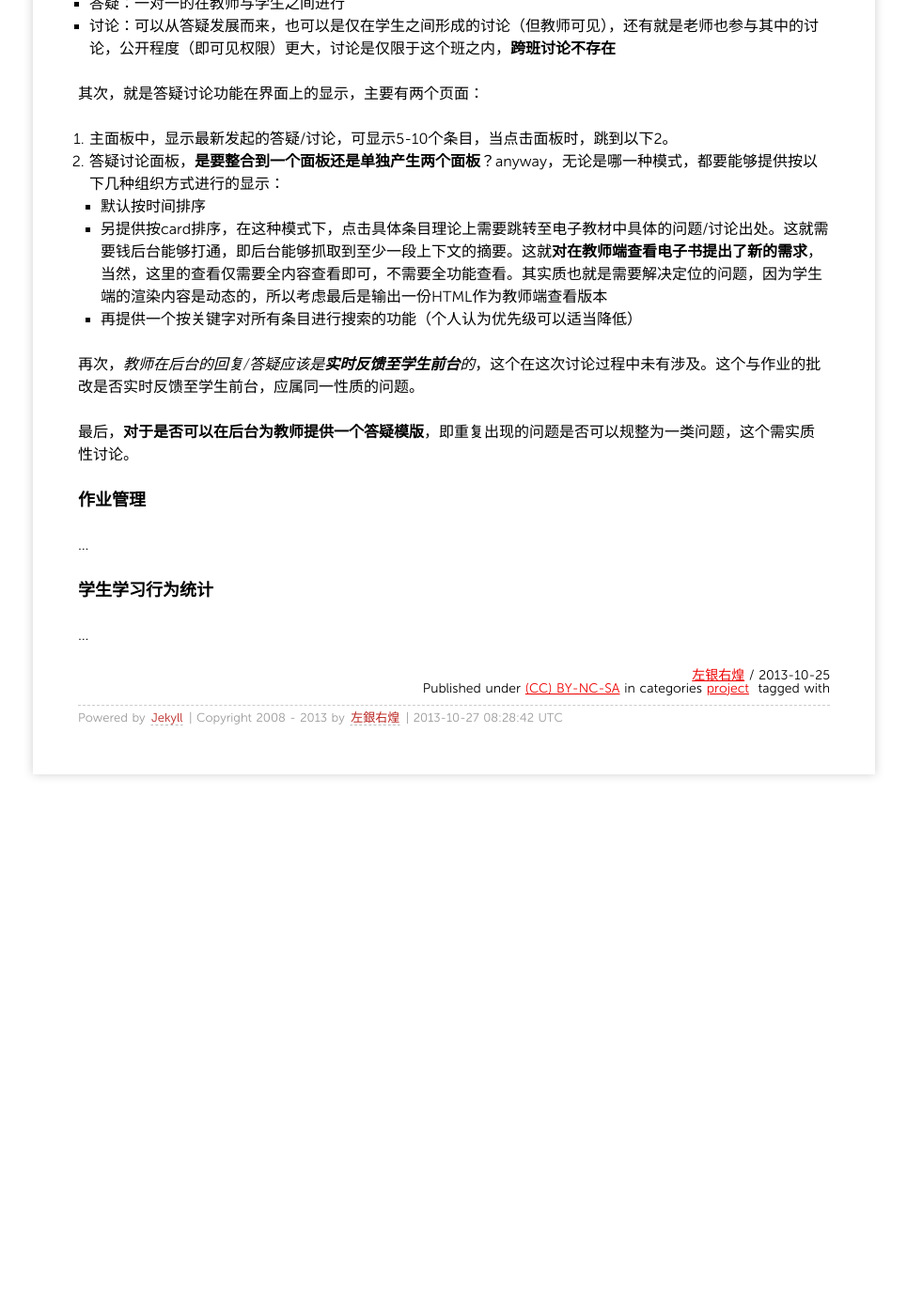
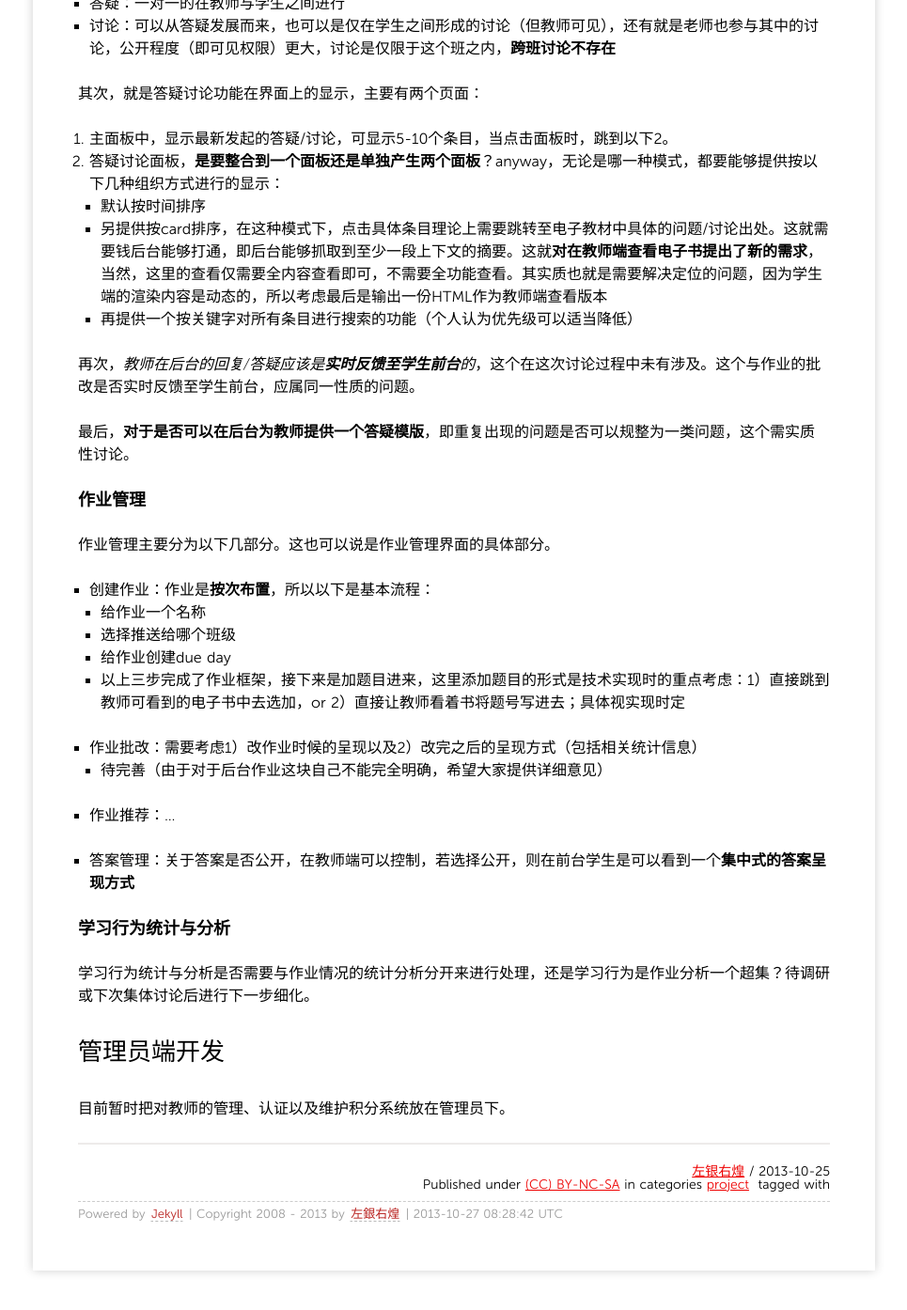
Before and after one commit to grahamle/grahamle.github.com, a Jekyll site: the page built from _posts/2013/2013-10-25-电子教材前后台需求.md, in a window 1280 px wide and 1400 px high, scrolled down 3732 px. Shown: the top 1394 px of the window at 94% size, without its empty margins (157-1122 px from the left). Built offline with Jekyll 4.4.1, drawn with Linux system fonts in a browser that asks for light colours; Markdown is read by kramdown in place of the engine named in the settings; comment, search, counter and statistics services are not loaded; before the commit the page ends 4604 px from its top, so only the background shows below that.

Commit message:
电子教材需求：作业管理/学习行为（上）

```diff
--- a/_posts/2013/2013-10-25-电子教材前后台需求.md
+++ b/_posts/2013/2013-10-25-电子教材前后台需求.md
@@ -120,7 +120,25 @@ categories:
 最后，**对于是否可以在后台为教师提供一个答疑模版**，即重复出现的问题是否可以规整为一类问题，这个需实质性讨论。
 
 ### **作业管理**
-...
+作业管理主要分为以下几部分。这也可以说是作业管理界面的具体部分。
 
-### **学生学习行为统计**
-...
+- 创建作业：作业是**按次布置**，所以以下是基本流程：
+	+ 给作业一个名称
+	+ 选择推送给哪个班级
+	+ 给作业创建due day
+	+ 以上三步完成了作业框架，接下来是加题目进来，这里添加题目的形式是技术实现时的重点考虑：1）直接跳到教师可看到的电子书中去选加，or 2）直接让教师看着书将题号写进去；具体视实现时定
+
+- 作业批改：需要考虑1）改作业时候的呈现以及2）改完之后的呈现方式（包括相关统计信息）
+	+ 待完善（由于对于后台作业这块自己不能完全明确，希望大家提供详细意见）
+
+- 作业推荐：...
+
+- 答案管理：关于答案是否公开，在教师端可以控制，若选择公开，则在前台学生是可以看到一个**集中式的答案呈现方式**
+
+### **学习行为统计与分析**
+学习行为统计与分析是否需要与作业情况的统计分析分开来进行处理，还是学习行为是作业分析一个超集？待调研或下次集体讨论后进行下一步细化。
+
+## 管理员端开发
+目前暂时把对教师的管理、认证以及维护积分系统放在管理员下。
+
+------------------------------------------
```
